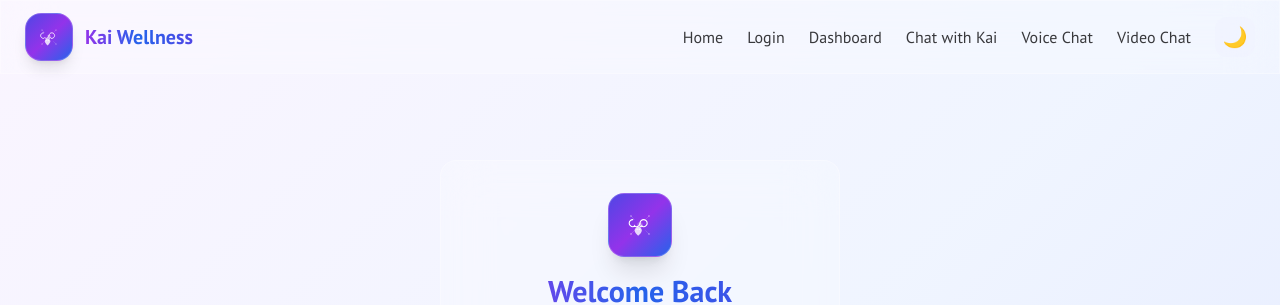
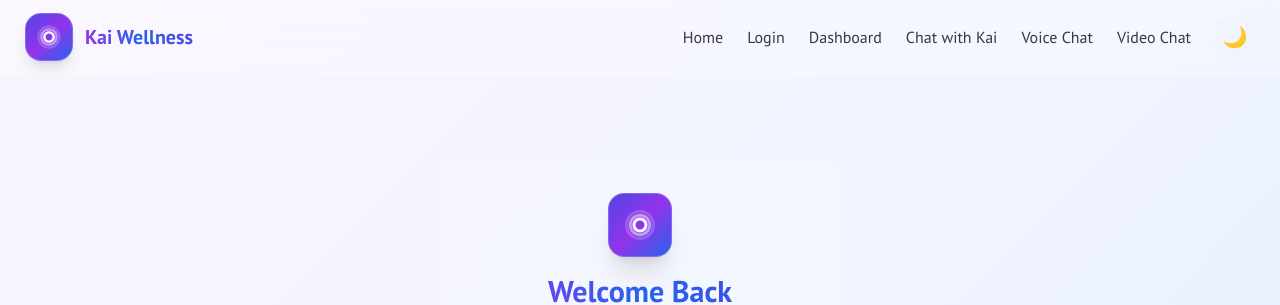
Before and after one commit to Aasim34/KAI_SIH, a Next.js app: page /login in a window 1280 px wide. Shown: the top 305 px of the page. Built offline with nearby package versions, Linux system fonts and the light colour scheme.

Commit message:
in the home page change the logo to more good looking logog

```diff
--- a/src/components/icons/logo.tsx
+++ b/src/components/icons/logo.tsx
@@ -2,22 +2,30 @@ import type { SVGProps } from 'react';
 
 export function Logo(props: SVGProps<SVGSVGElement>) {
   return (
-    <svg viewBox="0 0 100 100" fill="none" {...props}>
-      <path d="M30 35C25 35 20 40 20 45C20 50 25 55 30 55C32 55 34 54 35 52C36 54 38 55 40 55C45 55 50 50 50 45" stroke="currentColor" strokeWidth="3" fill="none" strokeLinecap="round"/>
-      <path d="M50 45C50 40 55 35 60 35C65 35 70 40 70 45C70 50 65 55 60 55C58 55 56 54 55 52C54 54 52 55 50 55" stroke="currentColor" strokeWidth="3" fill="none" strokeLinecap="round"/>
-      <path d="M35 65C35 60 40 55 45 55C50 55 55 60 55 65C55 70 50 75 45 80C40 75 35 70 35 65Z" fill="currentColor" opacity="0.8"/>
-      <circle cx="42" cy="62" r="2" fill="white" opacity="0.9"/>
-      <circle cx="48" cy="62" r="2" fill="white" opacity="0.9"/>
-      <circle cx="25" cy="25" r="2" fill="currentColor" opacity="0.6"/>
-      <circle cx="75" cy="25" r="2" fill="currentColor" opacity="0.6"/>
-      <circle cx="25" cy="75" r="2" fill="currentColor" opacity="0.6"/>
-      <circle cx="75" cy="75" r="2" fill="currentColor" opacity="0.6"/>
-      <line x1="25" y1="25" x2="35" y2="35" stroke="currentColor" strokeWidth="1" opacity="0.4"/>
-      <line x1="75" y1="25" x2="65" y2="35" stroke="currentColor" strokeWidth="1" opacity="0.4"/>
-      <line x1="25" y1="75" x2="35" y2="65" stroke="currentColor" strokeWidth="1" opacity="0.4"/>
-      <line x1="75" y1="75" x2="65" y2="65" stroke="currentColor" strokeWidth="1" opacity="0.4"/>
-      <circle cx="50" cy="50" r="8" fill="white" opacity="0.2"/>
-      <circle cx="50" cy="50" r="4" fill="white" opacity="0.4"/>
+    <svg
+      viewBox="0 0 24 24"
+      fill="none"
+      stroke="currentColor"
+      strokeWidth="1.5"
+      {...props}
+    >
+      <path
+        d="M12 2C6.48 2 2 6.48 2 12s4.48 10 10 10 10-4.48 10-10S17.52 2 12 2zm0 18c-4.41 0-8-3.59-8-8s3.59-8 8-8 8 3.59 8 8-3.59 8-8 8z"
+        fill="currentColor"
+        stroke="none"
+        opacity="0.2"
+      />
+      <path
+        d="M12 7c-2.76 0-5 2.24-5 5s2.24 5 5 5 5-2.24 5-5-2.24-5-5-5zm0 8c-1.65 0-3-1.35-3-3s1.35-3 3-3 3 1.35 3 3-1.35 3-3 3z"
+        fill="currentColor"
+        stroke="none"
+      />
+      <path
+        d="M12 4.5c-4.13 0-7.5 3.37-7.5 7.5s3.37 7.5 7.5 7.5 7.5-3.37 7.5-7.5-3.37-7.5-7.5-7.5zm0 13c-3.03 0-5.5-2.47-5.5-5.5s2.47-5.5 5.5-5.5 5.5 2.47 5.5 5.5-2.47 5.5-5.5 5.5z"
+        fill="currentColor"
+        stroke="none"
+        opacity="0.5"
+      />
     </svg>
   );
 }
```
